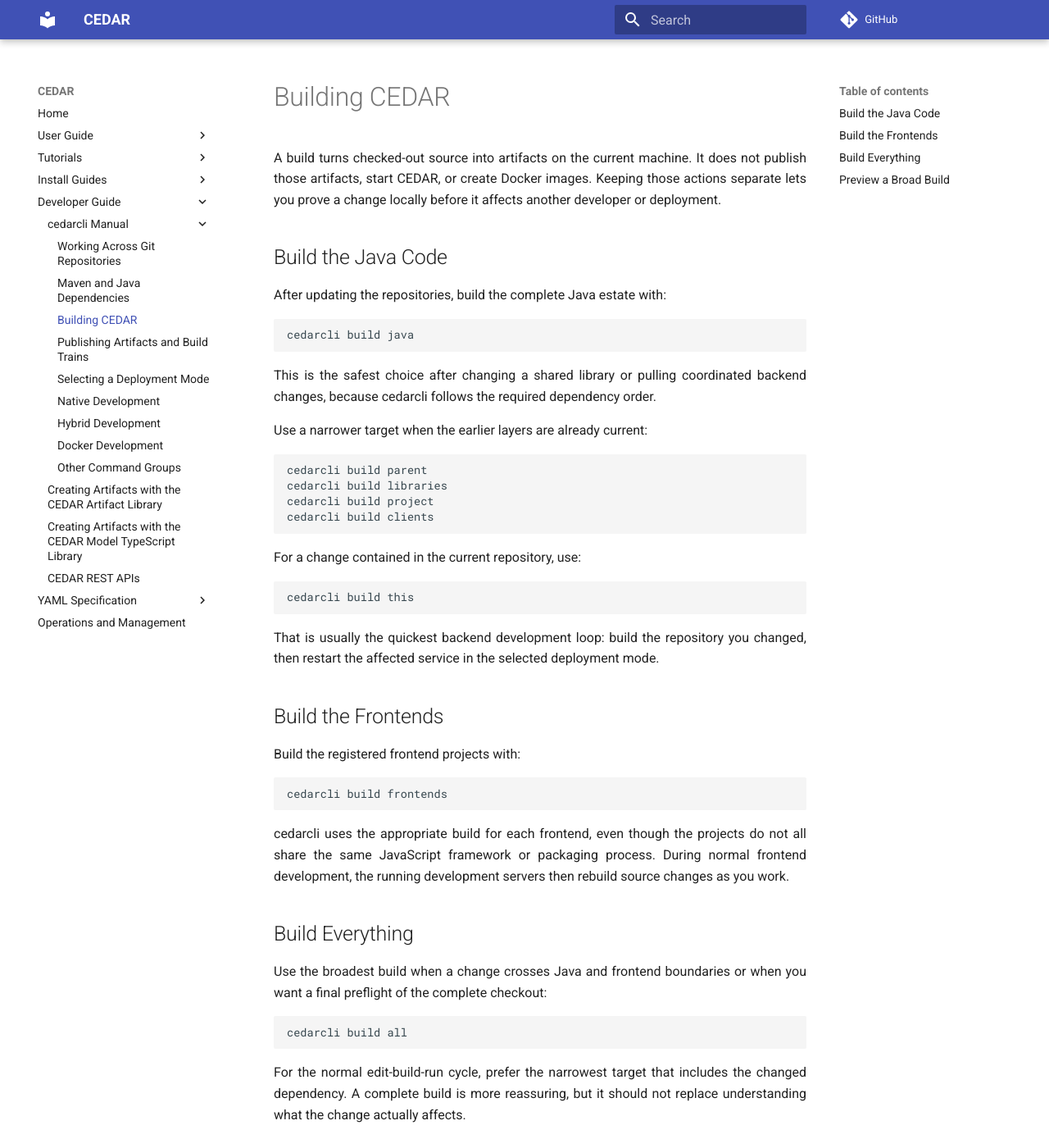
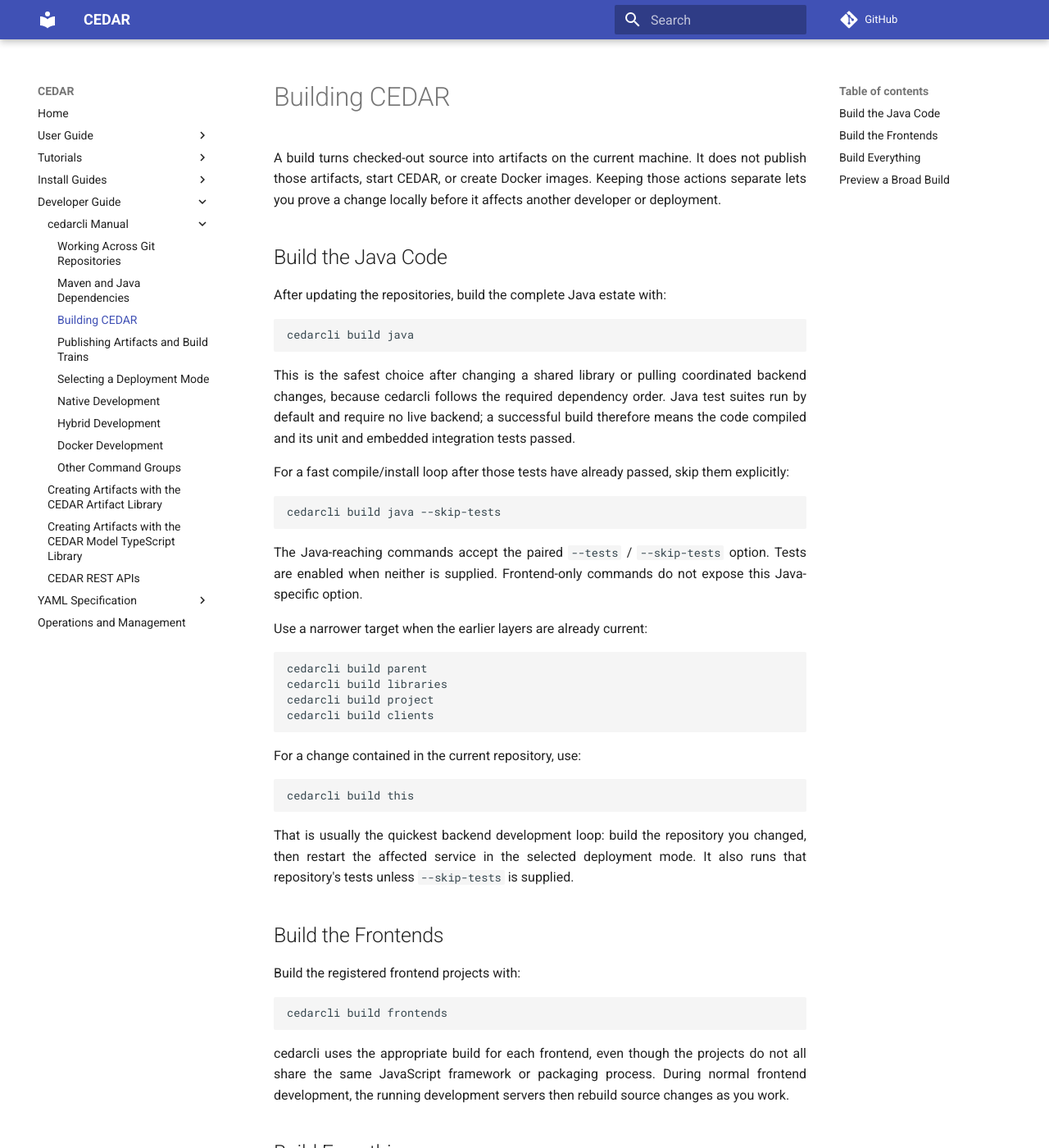
Before and after one commit to metadatacenter/cedar-mkdocs, an MkDocs documentation site: the page built from docs/developer-guide/cedarcli/building.md, in a window 1280 px wide and 1400 px high. Shown: the whole window at 82% size. Built offline with MkDocs 1.6.1 and Material for MkDocs 9.7.7, drawn with Linux system fonts in a browser that asks for light colours; comment, search, counter and statistics services are not loaded; some of the changed text lies outside the part shown.

Commit message:
Update cedarcli build test documentation

````diff
--- a/docs/developer-guide/cedarcli/building.md
+++ b/docs/developer-guide/cedarcli/building.md
@@ -13,7 +13,18 @@
 ```
 
 This is the safest choice after changing a shared library or pulling coordinated backend changes,
-because cedarcli follows the required dependency order.
+because cedarcli follows the required dependency order. Java test suites run by default and require
+no live backend; a successful build therefore means the code compiled and its unit and embedded
+integration tests passed.
+
+For a fast compile/install loop after those tests have already passed, skip them explicitly:
+
+```bash
+cedarcli build java --skip-tests
+```
+
+The Java-reaching commands accept the paired `--tests` / `--skip-tests` option. Tests are enabled
+when neither is supplied. Frontend-only commands do not expose this Java-specific option.
 
 Use a narrower target when the earlier layers are already current:
 
@@ -31,7 +42,8 @@
 ```
 
 That is usually the quickest backend development loop: build the repository you changed, then
-restart the affected service in the selected deployment mode.
+restart the affected service in the selected deployment mode. It also runs that repository's tests
+unless `--skip-tests` is supplied.
 
 ## Build the Frontends
 
@@ -67,5 +79,6 @@
 ```
 
 The preview is particularly useful after the repository inventory or a project's build process has
-changed. A successful preview only confirms the selected work; the real build and relevant tests
-must still pass.
+changed. The generated plan says `Maven clean install` when tests will run and
+`Maven clean install skip tests` when `--skip-tests` was selected. A successful preview only
+confirms the selected work; the real build must still pass.
````
Also changed, not shown: docs/install-docker/cedarcli-cheat-sheet.md (+5 -0 lines), docs/img/cedarcli.png, 2 other files.
